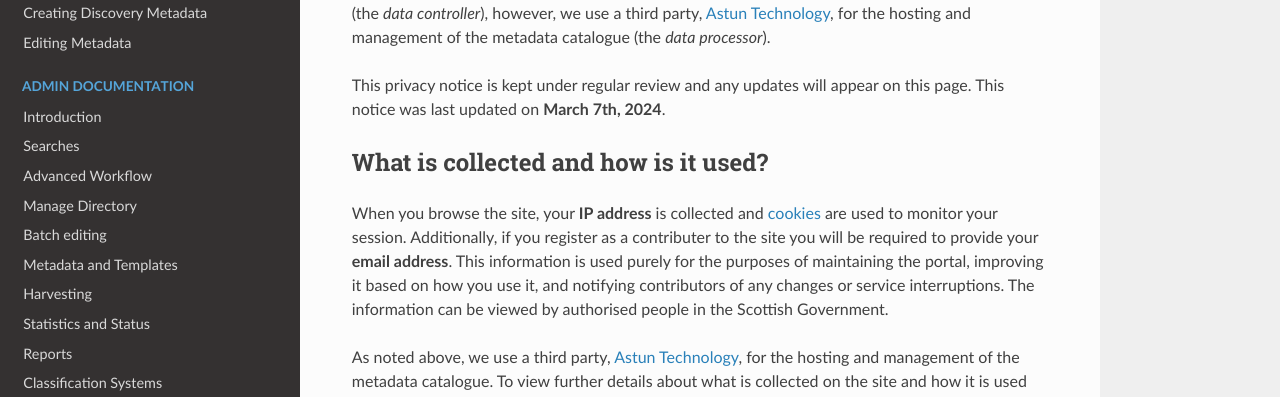
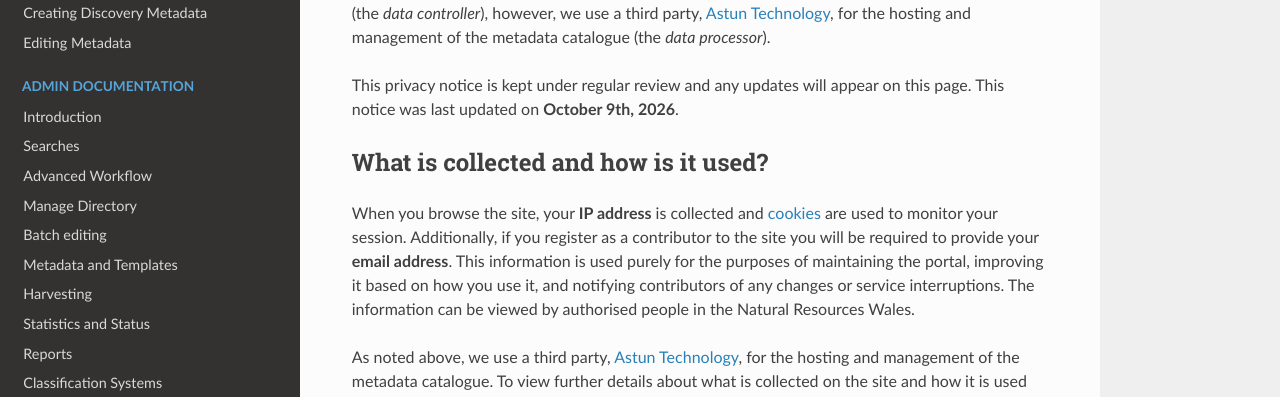
Before and after one commit to AstunTechnology/nrw-metadata-portal-docs, a Sphinx documentation site: the page built from docs/privacy.rst, in a window 1280 px wide and 1322 px high. Shown: the part 243-640 px from the top of the window. Built offline with Sphinx 7.4.7 and the Read the Docs theme 3.1.0, drawn with Linux system fonts in a browser that asks for light colours.

Commit message:
Revise privacy notice with updated information
Updated the last modified date and corrected the data controller reference.

```diff
--- a/docs/privacy.rst
+++ b/docs/privacy.rst
@@ -3,15 +3,15 @@ Privacy on the Natural Resources Metadata catalogue
 
 This notice explains how we use any personal information we collect about you when you use this website. The site, `Natural Resources Wales Metadata <https://metadata.naturalresources.wales/>`__, is provided by the `Natural Resources Wales <https://naturalresources.wales/>`__ (the *data controller*), however, we use a third party, `Astun Technology <https://astuntechnology.com/>`__, for the hosting and management of the metadata catalogue (the *data processor*).
 
-This privacy notice is kept under regular review and any updates will appear on this page. This notice was last updated on **March 7th, 2024**.
+This privacy notice is kept under regular review and any updates will appear on this page. This notice was last updated on **October 9th, 2026**.
 
 What is collected and how is it used?
 -------------------------------------
 
 When you browse the site, your **IP address** is collected and `cookies <https://cookies.insites.com/>`__ are used to monitor your session. Additionally,
-if you register as a contributer to the site you will be required to provide your **email address**. This information is used purely for the purposes of
+if you register as a contributor to the site you will be required to provide your **email address**. This information is used purely for the purposes of
 maintaining the portal, improving it based on how you use it, and notifying contributors of any changes or service interruptions. The information can
-be viewed by authorised people in the Scottish Government.
+be viewed by authorised people in the Natural Resources Wales.
 
 As noted above, we use a third party, `Astun Technology <https://astuntechnology.com/>`__, for the hosting and management of the metadata catalogue.
 To view further details about what is collected on the site and how it is used please see their `metadata privacy policy <https://www.astuntechnology.com/privacy-policy/privacy-policy-metadata/>`__.
```
